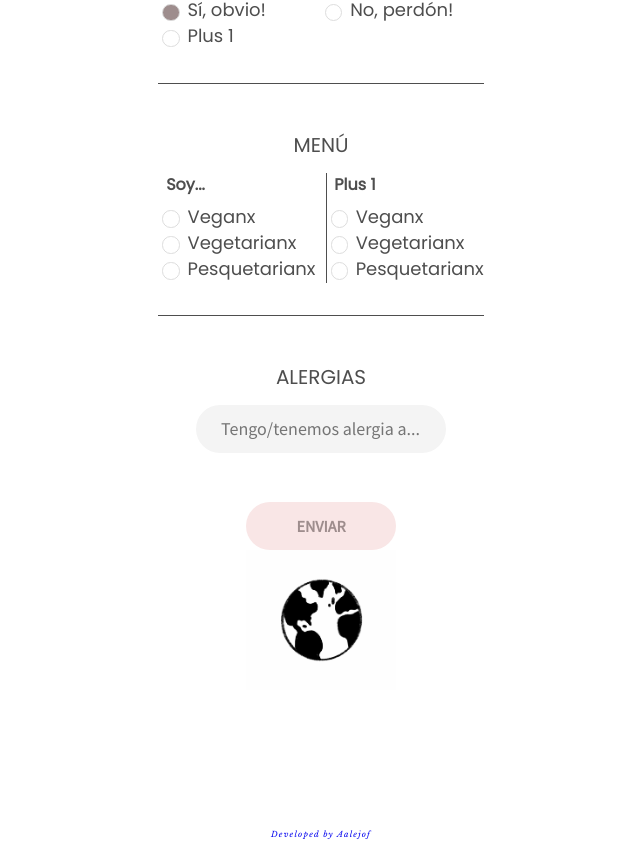
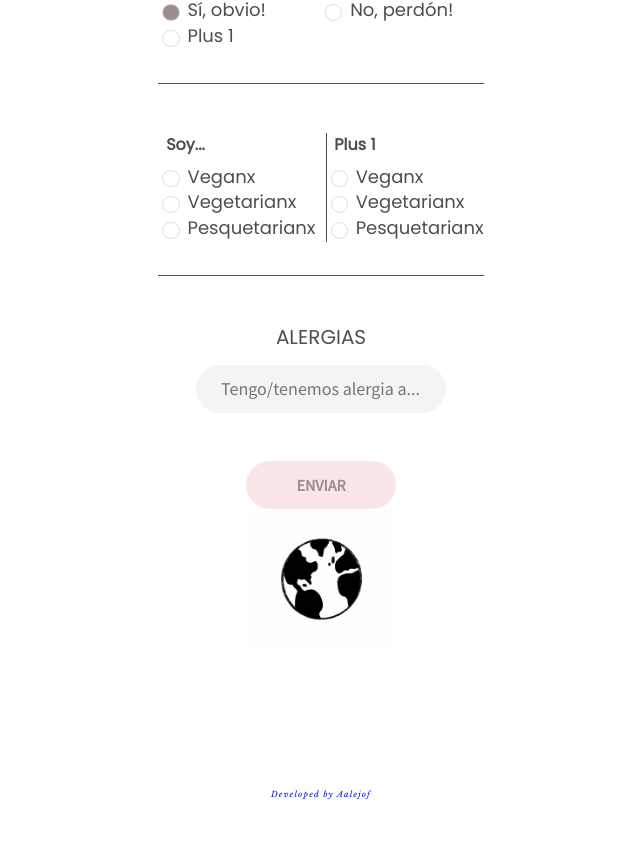
Before and after one commit to AAlejof/HeliKi, a React (Create React App) app in the folder client/: page /home in a window 1280 px wide. Shown: the part 3136-3986 px from the top of the page, without its empty margins (319-959 px from the left). After the commit the page ends 3946 px from the top, so only its background shows below. Built offline with nearby package versions, Linux system fonts and the light colour scheme.

Commit message:
add minor changes

```diff
--- a/client/src/components/Form/Form.jsx
+++ b/client/src/components/Form/Form.jsx
@@ -142,7 +142,6 @@ export default function Form() {
                 <span className={style.formSpan}> Plus 1</span>
               </div>
             </div>
-            <h4 className={style.h4Div}>MENÚ</h4>
             <div className={style.formMenuDiv}>
               <div className={style.soyPlusDiv}>
                 <div>
@@ -199,7 +198,7 @@ export default function Form() {
                   type="checkbox"
                   className={style.cbRound}
                   checked={vegetarian}
-                  onChange={(e) => setVegetarian(e.target.checked)}
+                  onChange={(e) => setPescetarian(e.target.checked)}
                 />
                 <span className={style.formSpan}> Pesquetarianx</span>
               </div>
```
